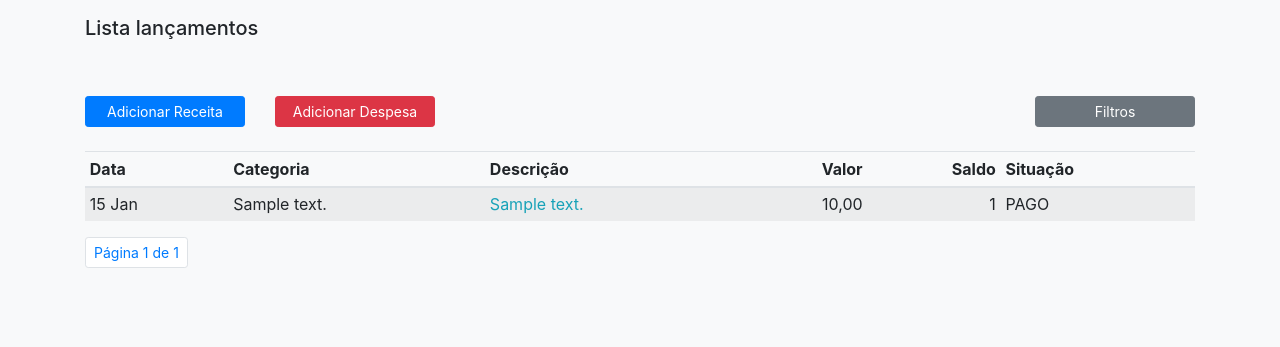
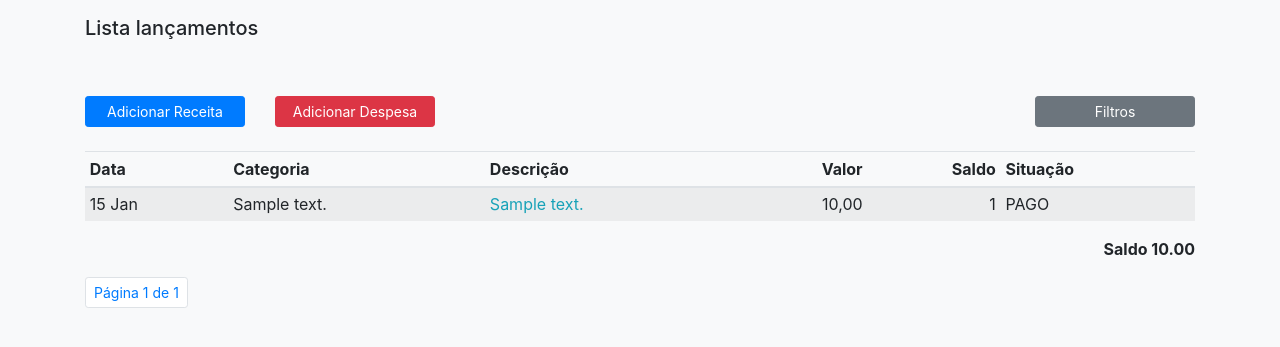
Before and after one commit to diogowagner/finan, a Django app: page /lancamentos/ in a window 1280 px wide. Shown: the part 56-403 px from the top of the page. Run offline with Django 5.2, Linux system fonts and the light colour scheme; tables that the repository leaves empty hold one stand-in row (values such as "Sample post"); parts of the project's set-up code (start-up, migrations or seed data) failed here and were passed over; some libraries are stand-ins or nearby versions.

Commit message:
modified:   fluxo/templates/lancamento.html

```diff
--- a/fluxo/templates/lancamento.html
+++ b/fluxo/templates/lancamento.html
@@ -47,6 +47,10 @@
     </table>
 </div>
 
+<div>
+    <p class="font-weight-bold text-right">Saldo {{saldo_geral}}</p>
+</div>
+
 <nav aria-label="Page navigation" class="navigation">
     <ul class="pagination pagination-sm">
         {% if lancamentos.has_previous %}
```
